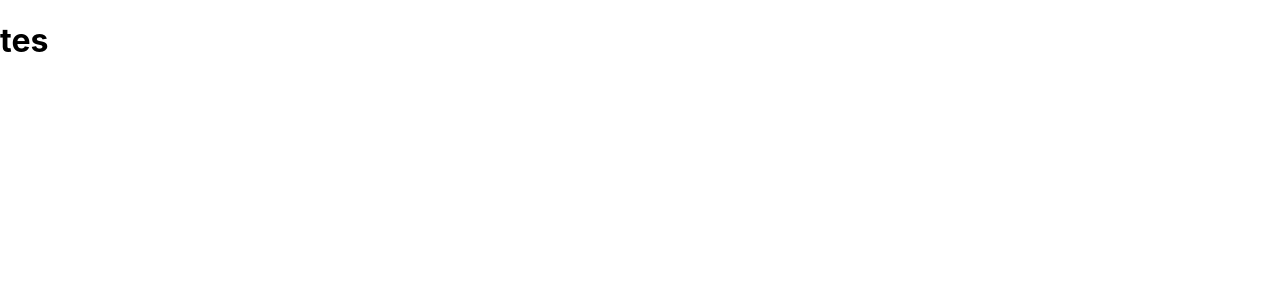
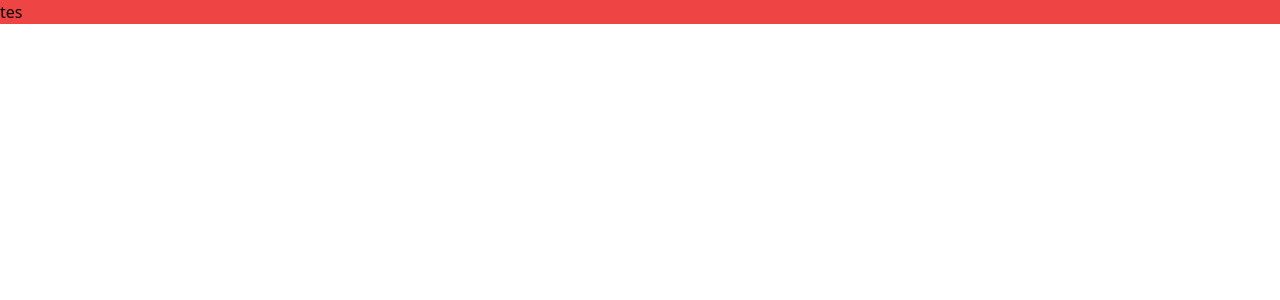
Before and after one commit to Cleign1/weeklyfe, a React (Create React App) app: page / in a window 1280 px wide. Shown: the top 300 px of the page. Built offline with nearby package versions, Linux system fonts and the light colour scheme.

Commit message:
installed tailwind and router dom

```diff
--- a/package.json
+++ b/package.json
@@ -8,6 +8,7 @@
     "@testing-library/user-event": "^13.5.0",
     "react": "^18.2.0",
     "react-dom": "^18.2.0",
+    "react-router-dom": "^6.11.1",
     "react-scripts": "5.0.1",
     "web-vitals": "^2.1.4"
   },
@@ -34,5 +35,8 @@
       "last 1 firefox version",
       "last 1 safari version"
     ]
+  },
+  "devDependencies": {
+    "tailwindcss": "^3.3.2"
   }
 }
--- a/src/App.js
+++ b/src/App.js
@@ -2,7 +2,7 @@
 function App() {
   return (
     <div>
-      <h1>tes</h1>
+      <h1 className="bg-red-500">tes</h1>
     </div>
   );
 }
--- a/src/index.css
+++ b/src/index.css
@@ -1,13 +1,3 @@
-body {
-  margin: 0;
-  font-family: -apple-system, BlinkMacSystemFont, 'Segoe UI', 'Roboto', 'Oxygen',
-    'Ubuntu', 'Cantarell', 'Fira Sans', 'Droid Sans', 'Helvetica Neue',
-    sans-serif;
-  -webkit-font-smoothing: antialiased;
-  -moz-osx-font-smoothing: grayscale;
-}
-
-code {
-  font-family: source-code-pro, Menlo, Monaco, Consolas, 'Courier New',
-    monospace;
-}
+@tailwind base;
+@tailwind components;
+@tailwind utilities;
--- /dev/null
+++ b/tailwind.config.js
@@ -0,0 +1,10 @@
+/** @type {import('tailwindcss').Config} */
+module.exports = {
+  content: [
+    "./src/**/*.{js,jsx,ts,tsx}",
+  ],
+  theme: {
+    extend: {},
+  },
+  plugins: [],
+}
```
Also changed, not shown: 1 other file (tests, documents, lock files or other folders).
